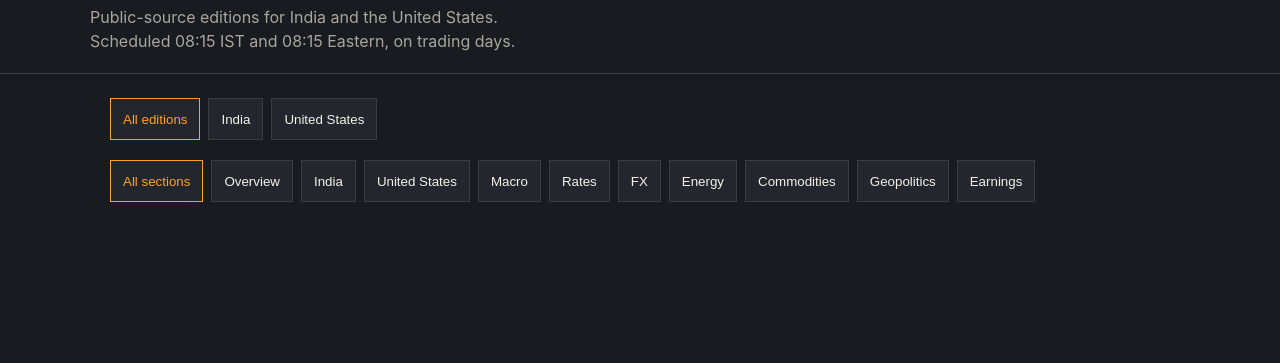
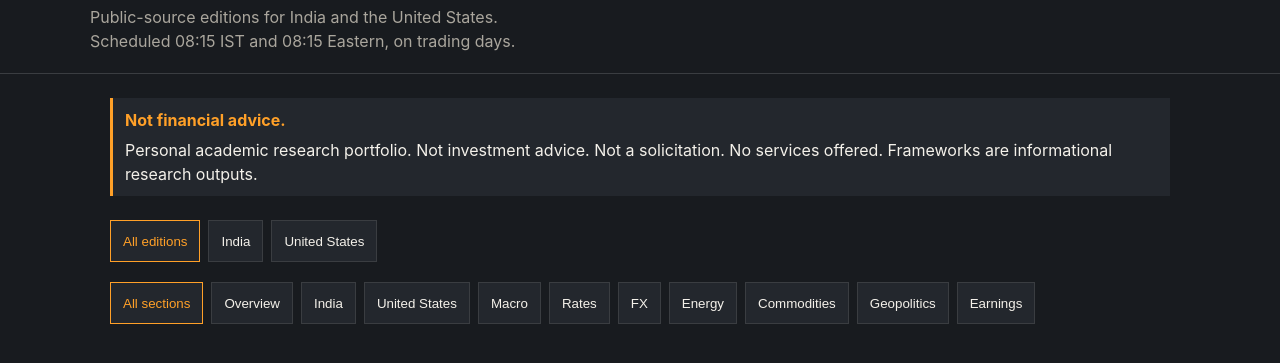
Before and after one commit to prathamislit/market-briefs, a plain HTML site: page src/dashboard.html in a window 1280 px wide. Shown: the part 57-420 px from the top of the page. Drawn offline with Linux system fonts and the light colour scheme.

Commit message:
Display PNS Research disclaimer prominently above market briefs

```diff
--- a/src/dashboard.html
+++ b/src/dashboard.html
@@ -35,6 +35,9 @@
     .intro { margin:8px 0 0; color:var(--muted); line-height:1.5; }
     .notice { border-left:3px solid var(--amber); padding:10px 12px; margin:12px 0; background:var(--bg); line-height:1.5; }
     .notice.warning { border-color:var(--bad); }
+    .disclaimer { margin:0 0 24px; background:var(--panel); }
+    .disclaimer strong { color:var(--amber); }
+    .disclaimer p { margin:6px 0 0; }
     .badge { display:inline-block; font-size:11px; text-transform:uppercase; letter-spacing:.05em; color:var(--amber); margin-bottom:8px; }
     .source p { margin:6px 0 0; }
     .source strong { color:var(--ink); }
@@ -53,6 +56,10 @@
       Scheduled 08:15 IST and 08:15 Eastern, on trading days.</p>
   </header>
   <main>
+    <aside class="notice disclaimer" aria-label="Research disclaimer">
+      <strong>Not financial advice.</strong>
+      <p>Personal academic research portfolio. Not investment advice. Not a solicitation. No services offered. Frameworks are informational research outputs.</p>
+    </aside>
     <div class="toolbar" role="group" aria-label="Edition filter">
       <button class="active" data-edition="all">All editions</button>
       <button data-edition="india">India</button>
```
